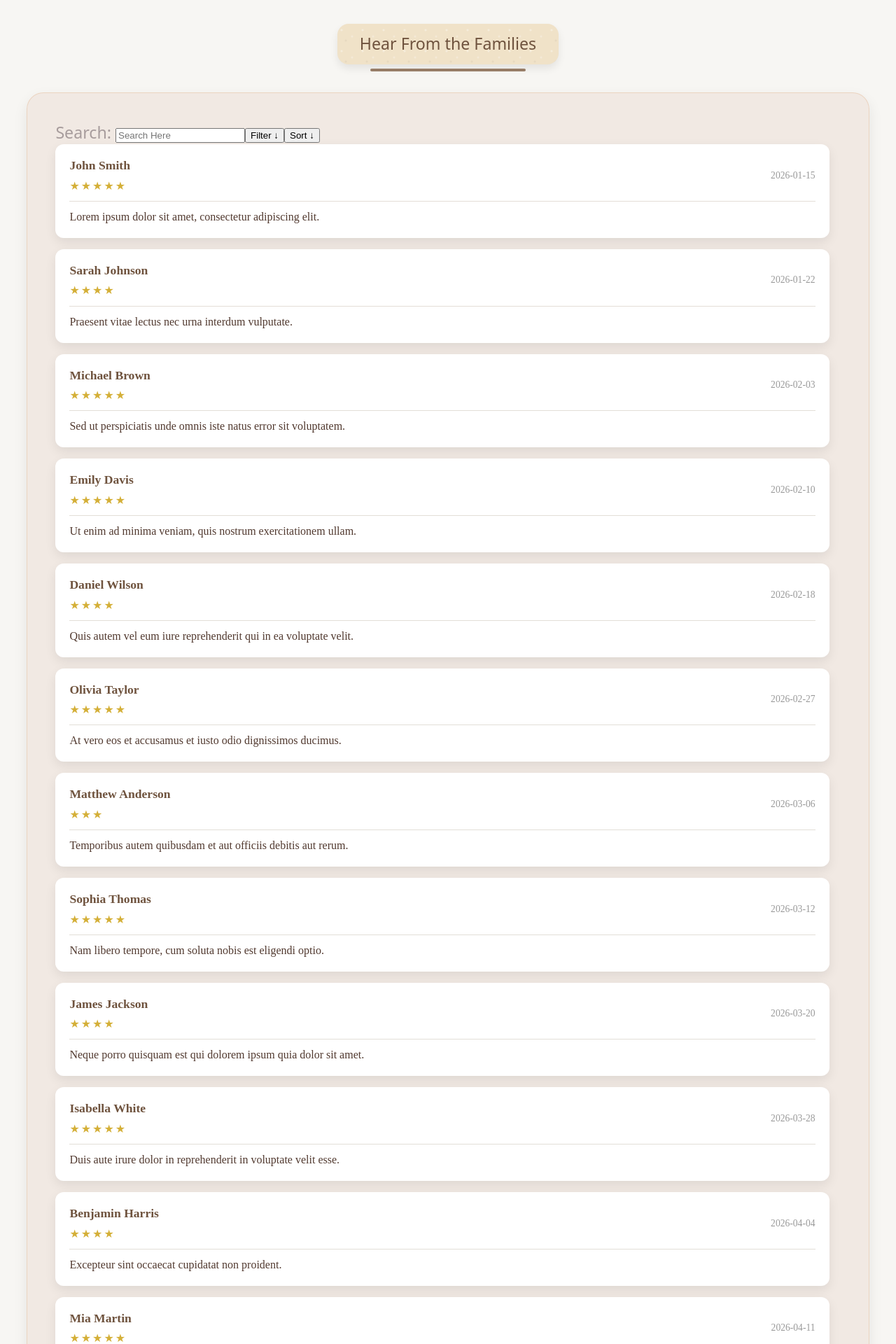
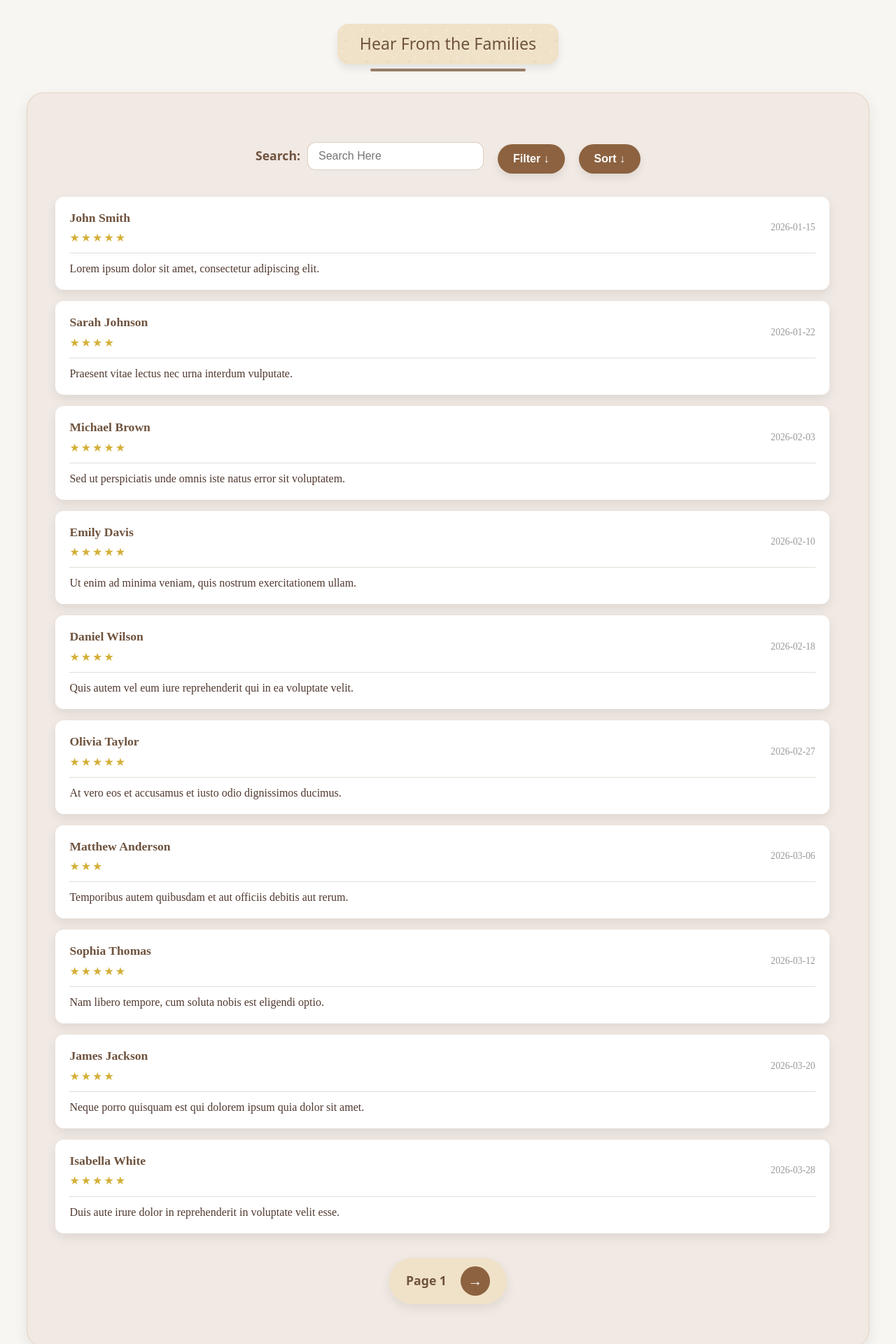
Before and after one commit to Treyman33/ava-website, a React (Vite) app: page /ava-website/testimonials in a window 1280 px wide. Shown: the part 400-2320 px from the top of the page at 70% size. Built offline with nearby package versions, Linux system fonts and the light colour scheme.

Commit message:
Update: Added the CSS for Filtering and Sorting to Testimonials Hotfix: Added Clearing of Sorting/Filtering as well as handling some edge cases.

```diff
--- a/src/index.css
+++ b/src/index.css
@@ -766,7 +766,177 @@ code {
 #testimonials {
     scroll-margin-top: 90px;
   }
+/* Testimonial Controls */
 
+.t-controls {
+  display: flex;
+  justify-content: center;
+  align-items: center;
+
+  gap: 20px;
+
+  margin: 30px auto;
+
+  flex-wrap: wrap;
+}
+
+
+.t-search-label {
+  display: flex;
+  align-items: center;
+  gap: 10px;
+
+  font-size: 1.1rem;
+  font-weight: 600;
+
+  color: #6f533e;
+}
+
+
+.t-search {
+  width: 220px;
+
+  padding: 10px 15px;
+
+  border: 1px solid rgba(160, 122, 85, 0.35);
+
+  background: white;
+
+  border-radius: 12px;
+
+  font-size: 1rem;
+
+  color: #51392f;
+
+  outline: none;
+
+  transition:
+    box-shadow 0.2s ease,
+    border 0.2s ease;
+}
+
+
+.t-search:focus {
+  border-color: #8c6240;
+
+  box-shadow:
+    0 0 0 3px rgba(160,122,85,.15);
+}
+
+
+.t-dropdown-container {
+  position: relative;
+  display: flex;
+  justify-content: center;
+}
+
+
+.t-dropdown {
+  border: none;
+
+  background: #8c6240;
+
+  color: white;
+
+  padding: 12px 22px;
+
+  border-radius: 999px;
+
+  font-size: 1rem;
+  font-weight: 600;
+
+  cursor: pointer;
+
+  box-shadow:
+    rgba(0,0,0,.08) 0 6px 12px;
+
+  transition:
+    background 0.25s ease,
+    transform 0.2s ease;
+}
+
+
+.t-dropdown:hover {
+  background: #5a3e27;
+
+  transform: translateY(-2px);
+}
+
+.t-dropdown-menu,
+.t-dropdown-menu-2 {
+  position: absolute;
+
+  display: flex;
+  flex-direction: column;
+  gap: 8px;
+
+  padding: 15px;
+
+  background: #f0e2c8;
+
+  border-radius: 16px;
+
+  box-shadow:
+    rgba(0, 0, 0, 0.08) 0 8px 20px;
+
+  border: 1px solid rgba(223, 171, 128, 0.35);
+
+  z-index: 100;
+}
+
+.t-dropdown-menu {
+  width: 180px;
+}
+
+.t-dropdown-menu-2 {
+  width: 220px;
+}
+
+
+.t-filter-button,
+.t-sort-button {
+  border: none;
+
+  background: white;
+
+  color: #6f533e;
+
+  padding: 10px 15px;
+
+  border-radius: 10px;
+
+  font-size: 0.95rem;
+  font-weight: 600;
+
+  cursor: pointer;
+
+  text-align: left;
+
+  transition:
+    background 0.25s ease,
+    color 0.25s ease,
+    transform 0.2s ease,
+    box-shadow 0.2s ease;
+}
+
+
+.t-filter-button:hover,
+.t-sort-button:hover {
+  background: #8c6240;
+
+  color: white;
+
+  transform: translateX(3px);
+
+  box-shadow:
+    rgba(0,0,0,.12) 0 4px 8px;
+}
+
+.t-filter-button.active,
+.t-sort-button.active {
+  background: #8c6240;
+  color: white;
+}
 .t-testimonial-card {
   background: white;
   padding: 18px 20px;
@@ -817,6 +987,73 @@ code {
   margin: 0;
   line-height: 1.5;
   color: #51392f;
+}
+.paginationButtons {
+  display: flex;
+  justify-content: center;
+  align-items: center;
+  gap: 20px;
+
+  margin: 35px auto 20px;
+  padding: 12px 24px;
+
+  width: fit-content;
+
+  background: #f0e2c8;
+  border-radius: 999px;
+
+  box-shadow:
+    rgba(0, 0, 0, 0.08) 0 6px 16px;
+}
+
+.paginationButtons label {
+  font-size: 1.1rem;
+  color: #6f533e;
+  font-weight: 600;
+
+  margin: 0;
+}
+
+.t-back-button,
+.t-forward-button {
+  border: none;
+
+  background: #8c6240;
+  color: white;
+
+  width: 42px;
+  height: 42px;
+
+  border-radius: 50%;
+
+  font-size: 1.3rem;
+  font-weight: 600;
+
+  cursor: pointer;
+
+  display: flex;
+  justify-content: center;
+  align-items: center;
+
+  transition:
+    background 0.25s ease,
+    transform 0.2s ease,
+    box-shadow 0.2s ease;
+}
+
+.t-back-button:hover,
+.t-forward-button:hover {
+  background: #5a3e27;
+
+  transform: translateY(-2px);
+
+  box-shadow:
+    rgba(0,0,0,.15) 0 6px 12px;
+}
+
+.t-back-button:active,
+.t-forward-button:active {
+  transform: translateY(0);
 }
 
 @media (max-width: 1024px) {
@@ -972,4 +1209,32 @@ code {
   #rates {
     scroll-margin-top: 75px;
   }
+  .t-dropdown-menu,
+  .t-dropdown-menu-2 {
+    width: 260px;
+    max-width: 90vw;
+
+    left: 50%;
+    transform: translateX(-50%);
+  }
+
+  .t-filter-button,
+  .t-sort-button {
+    text-align: center;
+  }
+  .paginationButtons {
+    gap: 15px;
+    padding: 10px 18px;
+  }
+
+  .t-back-button,
+  .t-forward-button {
+    width: 38px;
+    height: 38px;
+    font-size: 1.1rem;
+  }
+
+  .paginationButtons label {
+    font-size: 1rem;
+  }
 }
--- a/src/pages/Testimonials.jsx
+++ b/src/pages/Testimonials.jsx
@@ -10,6 +10,7 @@ function Testimonials() {
     const [dropDown, setDropDown] = useState(false);
     const [dropDown2, setDropDown2] = useState(false);
     const [sortTerm, setSortTerm] = useState('');
+    const [page, setPage] = useState(0);
     let filteredTestimonials;
     let sortedTestimonials;
     if (searchTerm === ""){filteredTestimonials = testimonials}
@@ -53,42 +54,90 @@ function Testimonials() {
         sortedTestimonials = filteredTestimonials.toSorted((a,b) => a.rating - b.rating)
     }
     else if (sortTerm === 'dDsc') {
+        sortedTestimonials = filteredTestimonials.toSorted((a,b) => b.dateSubmitted.localeCompare(a.dateSubmitted))
+    }
+    else if (sortTerm === 'dAsc') {
         sortedTestimonials = filteredTestimonials.toSorted((a,b) => a.dateSubmitted.localeCompare(b.dateSubmitted))
     }
-    else if (sortTerm === 'dAsc') {
-        sortedTestimonials = filteredTestimonials.toSorted((a,b) => b.dateSubmitted.localeCompare(a.dateSubmitted))
-    }
+    {sortedTestimonials = sortedTestimonials.slice(page*10, (page+1)*10)}
+
     function dropDownMenu(){
 
-        if (dropDown === true){
+        if (dropDown === true && filterStars === 0){
             return(
                 <div className = "t-dropdown-menu">
-                    <button onClick={() => {setFilterTerm(5) , setDropDown(false)}}> 5 Star Reviews</button>
-                    <button onClick={() => {setFilterTerm(4) , setDropDown(false)}}> 4 Star Reviews</button>
-                    <button onClick={() => {setFilterTerm(3) , setDropDown(false)}}> 3 Star Reviews</button>
-                    <button onClick={() => {setFilterTerm(2) , setDropDown(false)}}> 2 Star Reviews</button>
-                    <button onClick={() => {setFilterTerm(1) , setDropDown(false)}}> 1 Star Reviews</button>
+                    <button className = "t-filter-button" onClick={() => {setFilterTerm(5) , setDropDown(false), setPage(0)}}> 5 Star Reviews</button>
+                    <button className = "t-filter-button" onClick={() => {setFilterTerm(4) , setDropDown(false), setPage(0)}}> 4 Star Reviews</button>
+                    <button className = "t-filter-button" onClick={() => {setFilterTerm(3) , setDropDown(false), setPage(0)}}> 3 Star Reviews</button>
+                    <button className = "t-filter-button" onClick={() => {setFilterTerm(2) , setDropDown(false), setPage(0)}}> 2 Star Reviews</button>
+                    <button className = "t-filter-button" onClick={() => {setFilterTerm(1) , setDropDown(false), setPage(0)}}> 1 Star Reviews</button>
+                </div>
+            )
+        }
+        else if(dropDown === true && filterStars!== 0){
+            return(
+                <div className = "t-dropdown-menu">
+                    <button className = "t-filter-button" onClick={() => {setFilterTerm(0) , setDropDown(false), setPage(0)}}> Clear Filter</button>
+                    <button className = "t-filter-button" onClick={() => {setFilterTerm(5) , setDropDown(false), setPage(0)}}> 5 Star Reviews</button>
+                    <button className = "t-filter-button" onClick={() => {setFilterTerm(4) , setDropDown(false), setPage(0)}}> 4 Star Reviews</button>
+                    <button className = "t-filter-button" onClick={() => {setFilterTerm(3) , setDropDown(false), setPage(0)}}> 3 Star Reviews</button>
+                    <button className = "t-filter-button" onClick={() => {setFilterTerm(2) , setDropDown(false), setPage(0)}}> 2 Star Reviews</button>
+                    <button className = "t-filter-button" onClick={() => {setFilterTerm(1) , setDropDown(false), setPage(0)}}> 1 Star Reviews</button>
                 </div>
             )
         }
     }
     function dropDownMenu2(){
 
-        if (dropDown2 === true){
+        if (dropDown2 === true && sortTerm === ''){
             return(
                 <div className = "t-dropdown-menu-2">
-                    <button onClick={() => {setSortTerm("fnAZ") , setDropDown2(false)}}> First Names: A → Z</button>
-                    <button onClick={() => {setSortTerm("fnZA") , setDropDown2(false)}}> First Names: Z → A</button>
-                    <button onClick={() => {setSortTerm("lnAZ") , setDropDown2(false)}}> Last Names: A → Z</button>
-                    <button onClick={() => {setSortTerm("lnZA") , setDropDown2(false)}}> Last Names: Z → A</button>
-                    <button onClick={() => {setSortTerm("rDsc") , setDropDown2(false)}}> Reviews: 5 → 1</button>
-                    <button onClick={() => {setSortTerm("rAsc") , setDropDown2(false)}}> Reviews: 1 → 5</button>
-                    <button onClick={() => {setSortTerm("dDsc") , setDropDown2(false)}}> Date: New → Old</button>
-                    <button onClick={() => {setSortTerm("dAsc") , setDropDown2(false)}}> Date: Old → New</button>
+                    <button className = "t-sort-button" onClick={() => {setSortTerm("fnAZ") , setDropDown2(false)}}> First Names: A → Z</button>
+                    <button className = "t-sort-button" onClick={() => {setSortTerm("fnZA") , setDropDown2(false)}}> First Names: Z → A</button>
+                    <button className = "t-sort-button" onClick={() => {setSortTerm("lnAZ") , setDropDown2(false)}}> Last Names: A → Z</button>
+                    <button className = "t-sort-button" onClick={() => {setSortTerm("lnZA") , setDropDown2(false)}}> Last Names: Z → A</button>
+                    <button className = "t-sort-button" onClick={() => {setSortTerm("rDsc") , setDropDown2(false)}}> Reviews: 5 → 1</button>
+                    <button className = "t-sort-button" onClick={() => {setSortTerm("rAsc") , setDropDown2(false)}}> Reviews: 1 → 5</button>
+                    <button className = "t-sort-button" onClick={() => {setSortTerm("dDsc") , setDropDown2(false)}}> Date: New → Old</button>
+                    <button className = "t-sort-button" onClick={() => {setSortTerm("dAsc") , setDropDown2(false)}}> Date: Old → New</button>
+                </div>
+            )
+        }
+        else if(dropDown2 === true && sortTerm !== ''){
+            return(
+                <div className = "t-dropdown-menu-2">
+                    <button className = "t-sort-button" onClick={() => {setSortTerm("") , setDropDown2(false)}}> Remove Sort</button>
+                    <button className = "t-sort-button" onClick={() => {setSortTerm("fnAZ") , setDropDown2(false)}}> First Names: A → Z</button>
+                    <button className = "t-sort-button" onClick={() => {setSortTerm("fnZA") , setDropDown2(false)}}> First Names: Z → A</button>
+                    <button className = "t-sort-button" onClick={() => {setSortTerm("lnAZ") , setDropDown2(false)}}> Last Names: A → Z</button>
+                    <button className = "t-sort-button" onClick={() => {setSortTerm("lnZA") , setDropDown2(false)}}> Last Names: Z → A</button>
+                    <button className = "t-sort-button" onClick={() => {setSortTerm("rDsc") , setDropDown2(false)}}> Reviews: 5 → 1</button>
+                    <button className = "t-sort-button" onClick={() => {setSortTerm("rAsc") , setDropDown2(false)}}> Reviews: 1 → 5</button>
+                    <button className = "t-sort-button" onClick={() => {setSortTerm("dDsc") , setDropDown2(false)}}> Date: New → Old</button>
+                    <button className = "t-sort-button" onClick={() => {setSortTerm("dAsc") , setDropDown2(false)}}> Date: Old → New</button>
                 </div>
             )
         }
     }
+    function pagination() {
+        const hasNextPage = (page + 1) * 10 < filteredTestimonials.length;
+        const hasPreviousPage = page > 0;
+
+        return (
+            <div className = "paginationButtons">
+                {hasPreviousPage && (
+                    <button className="t-back-button" onClick={() => setPage(page - 1)}>←</button>
+                )}
+
+                <label>{"Page " + (page + 1)}</label>
+
+                {hasNextPage && (
+                    <button className= "t-forward-button" onClick={() => setPage(page + 1)}>→</button>
+                )}
+            </div>
+        );
+    }
+
     return (
 
         <>
@@ -105,19 +154,40 @@ function Testimonials() {
             </h2>
 
             <div className="t-box">
-                {/* Search / Filter / Sort Bar */}
-                <label>
-                    Search: <input className = "t-search" value = {searchTerm} onChange={e => setSearchTerm(e.target.value)} placeholder="Search Here" />
+                <div className="t-controls">
+                    <label className="t-search-label">
+                        Search:
+                        <input
+                            className="t-search"
+                            value={searchTerm}
+                            onChange={e => {
+                                setSearchTerm(e.target.value)
+                                setPage = 0}}
+                            placeholder="Search Here"
+                        />
                     </label>
-                <button className= "t-dropdown" onClick={() => setDropDown(!dropDown)}>
+
+                    <div className="t-dropdown-container">
+                        <button
+                            className="t-dropdown"
+                            onClick={() => {setDropDown(!dropDown), setDropDown2(false)}}
+                        >
                             Filter ↓
                         </button>
                         {dropDownMenu()}
-                <button className= "t-dropdown" onClick={() => setDropDown2(!dropDown2)}>
+                </div>
+
+                <div className="t-dropdown-container">
+                    <button
+                        className="t-dropdown"
+                        onClick={() => {setDropDown2(!dropDown2), setDropDown(false)}}
+                    >
                         Sort ↓
                     </button>
                     {dropDownMenu2()}
-                {/* Review List */}
+                </div>
+            </div>
+
                 {sortedTestimonials.map((t) => (
                     <div className="t-testimonial-card" key={t.id}>
                         <div className="t-testimonial-header">
@@ -139,7 +209,7 @@ function Testimonials() {
                         </p>
                     </div>
                     ))}
-                {/* Pagination */}
+                {pagination()}
             </div>
         </section>
         </>
```
Lines whose indentation alone changed are shown as unchanged.
